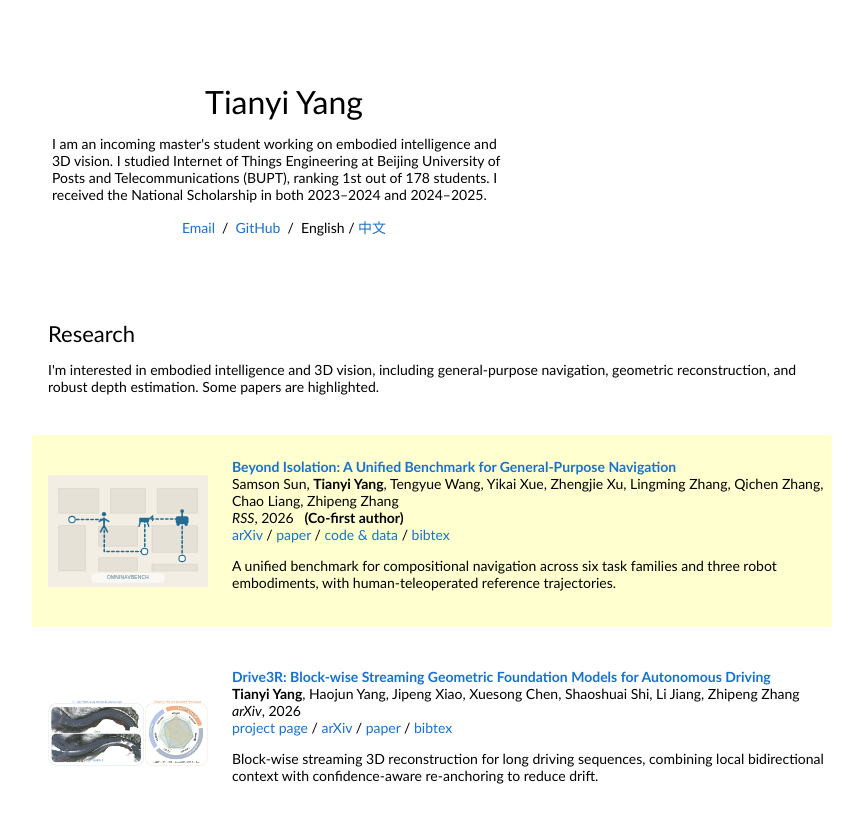
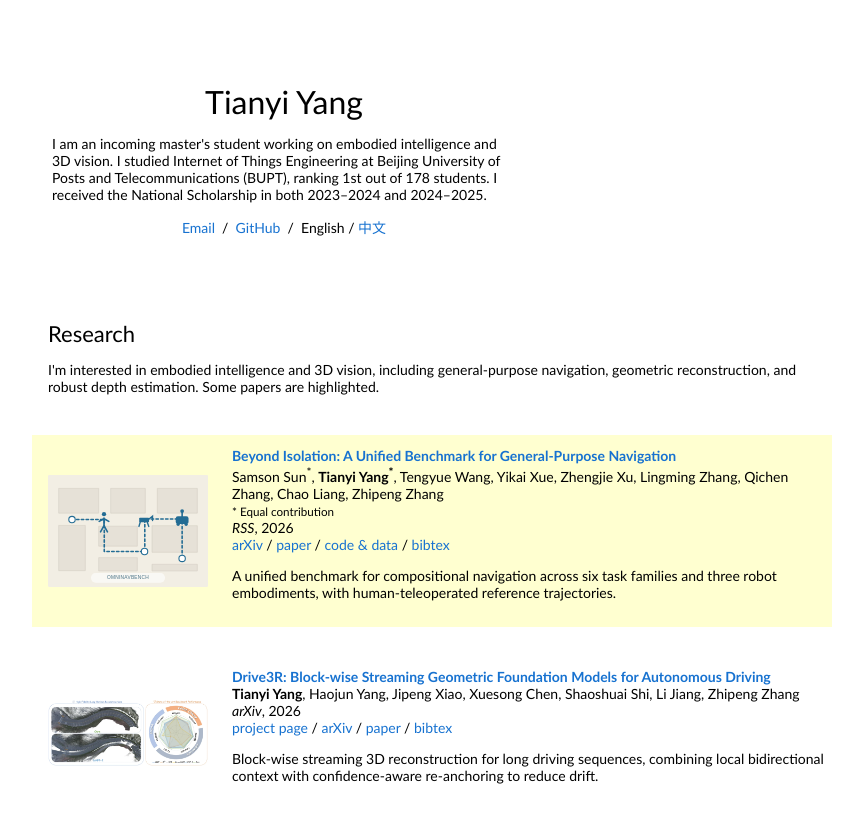
Before and after one commit to Silence-ai423/silence-ai423.github.io, a plain HTML site: page index.html in a window 1280 px wide. Shown: the top 832 px of the page, without its empty margins (208-1071 px from the left). Drawn offline with Linux system fonts and the light colour scheme.

Commit message:
Use asterisks and Equal contribution for shared first authorship

```diff
--- a/index.html
+++ b/index.html
@@ -34,8 +34,9 @@
 <td class="paper-media" style="padding:16px;width:20%;vertical-align:middle"><a href="https://github.com/AutoLab-SAI-SJTU/OmniNavBench" target="_blank" rel="noopener noreferrer" aria-label="OmniNavBench repository"><div class="one"><img src="omninav.svg" alt="Conceptual diagram of navigation paths across multiple robot embodiments" width="160" height="160" style="object-fit:contain"></div></a></td>
 <td class="paper-text" style="padding:8px;width:80%;vertical-align:middle">
 <a href="https://www.roboticsproceedings.org/rss22/p132.html" target="_blank" rel="noopener noreferrer"><span class="papertitle">Beyond Isolation: A Unified Benchmark for General-Purpose Navigation</span></a><br>
-Samson Sun, <strong>Tianyi Yang</strong>, Tengyue Wang, Yikai Xue, Zhengjie Xu, Lingming Zhang, Qichen Zhang, Chao Liang, Zhipeng Zhang<br>
-<em>RSS</em>, 2026 &nbsp; <strong data-en="(Co-first author)" data-zh="（共同第一作者）">(Co-first author)</strong><br>
+Samson Sun<sup>*</sup>, <strong>Tianyi Yang<sup>*</sup></strong>, Tengyue Wang, Yikai Xue, Zhengjie Xu, Lingming Zhang, Qichen Zhang, Chao Liang, Zhipeng Zhang<br>
+<small>* Equal contribution</small><br>
+<em>RSS</em>, 2026<br>
 <a href="https://arxiv.org/abs/2605.09441" target="_blank" rel="noopener noreferrer">arXiv</a> / <a href="https://arxiv.org/pdf/2605.09441" target="_blank" rel="noopener noreferrer">paper</a> / <a href="https://github.com/AutoLab-SAI-SJTU/OmniNavBench" target="_blank" rel="noopener noreferrer">code & data</a> / <button class="bib-button" data-bib="omninavbench">bibtex</button>
 <p class="paper-summary" data-en="A unified benchmark for compositional navigation across six task families and three robot embodiments, with human-teleoperated reference trajectories." data-zh="面向通用导航的统一基准，覆盖六类导航任务和三种机器人形态，并以人工遥操作轨迹作为参考。">A unified benchmark for compositional navigation across six task families and three robot embodiments, with human-teleoperated reference trajectories.</p>
 </td></tr>
```
